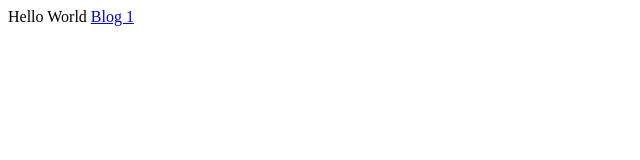
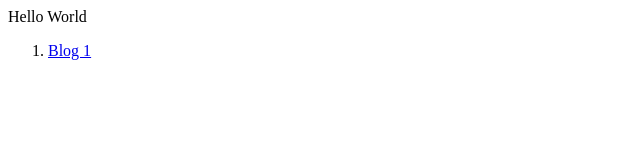
Before and after one commit to mattjbones/mattjbones.github.io, a plain HTML site: page index.html in a window 1280 px wide. Shown: the whole page, without its empty margins (0-640 px from the left). Drawn offline with Linux system fonts and the light colour scheme.

Commit message:
Fiddling wih prose.io

```diff
--- a/index.html
+++ b/index.html
@@ -1,2 +1,6 @@
 Hello World
-<a href="blog1.html">Blog 1</a>
+
+
+<ol>
+  <li><a href="blog1.html">Blog 1</a></li>
+</ol>
```
